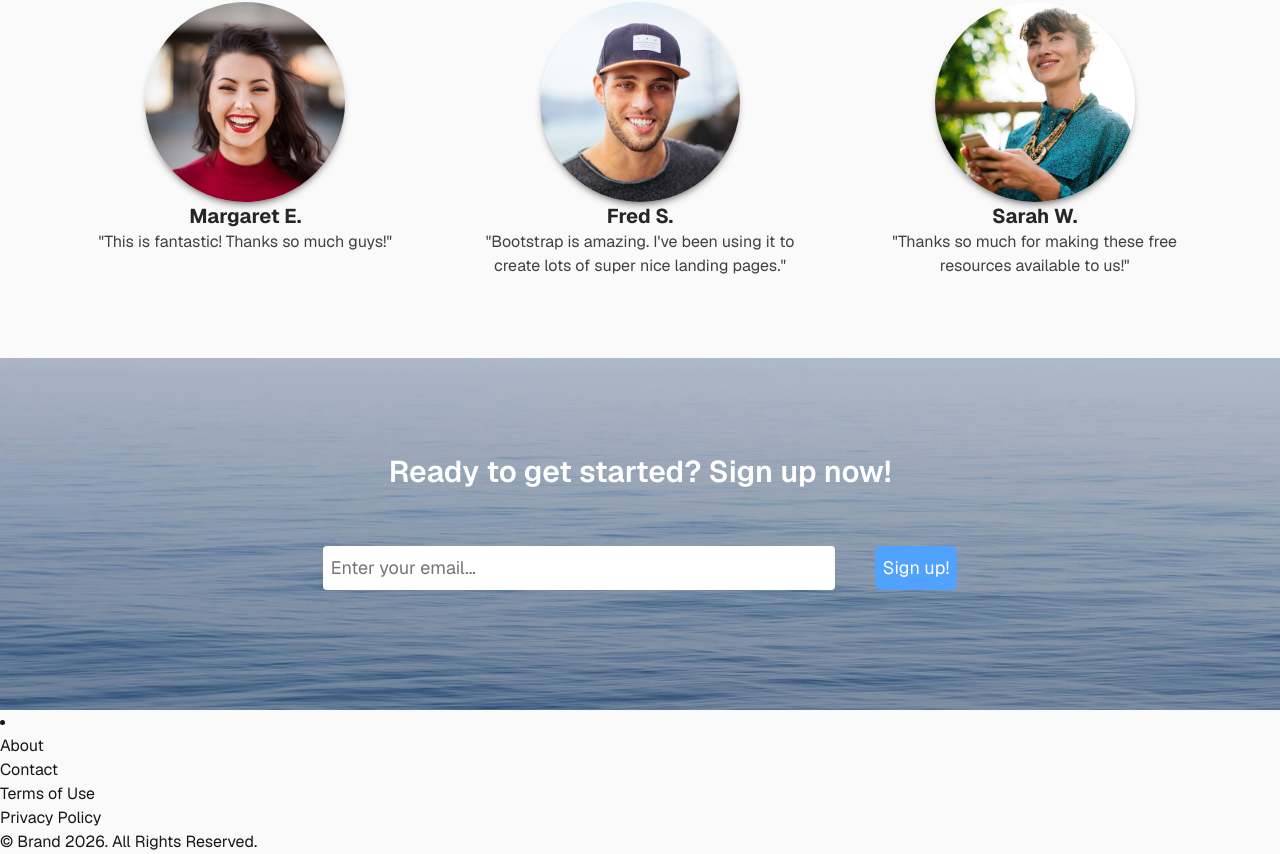
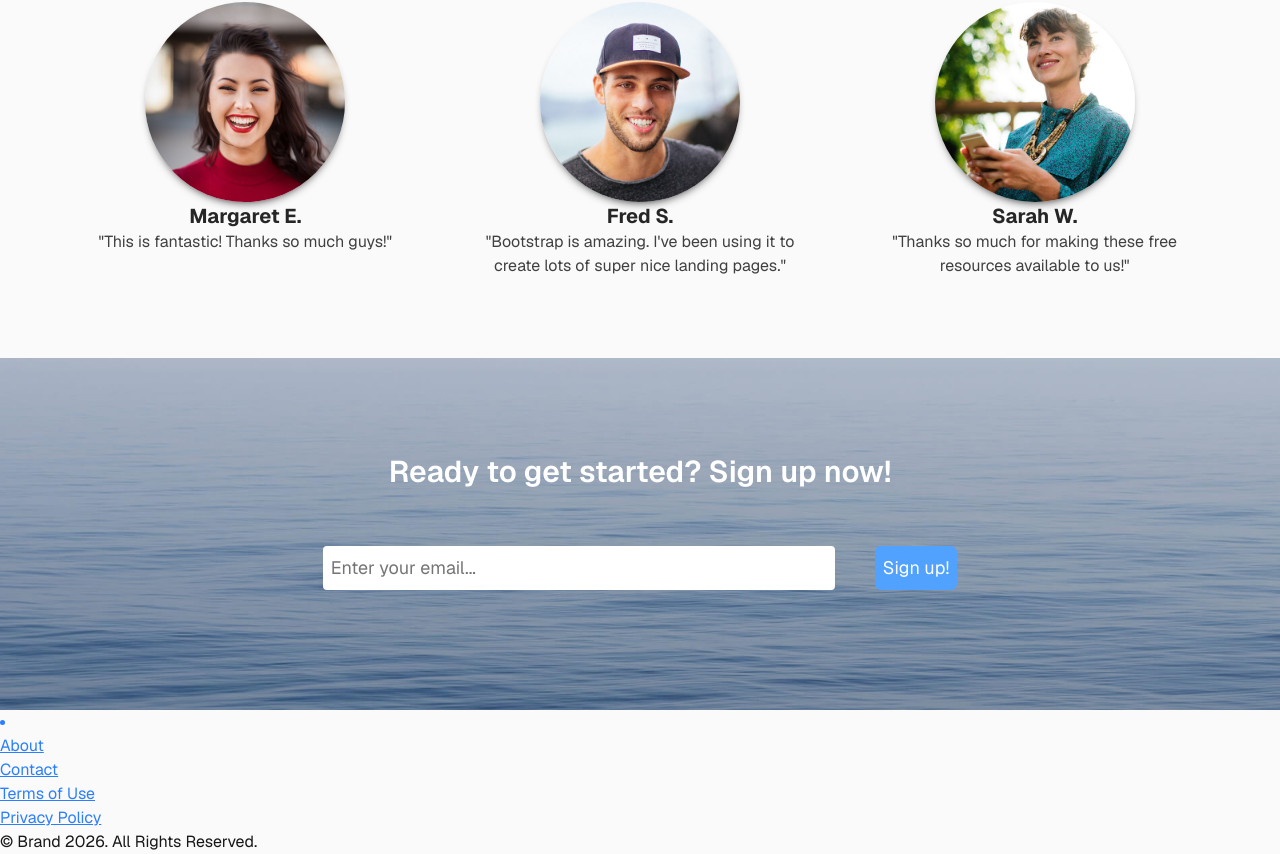
Before and after one commit to Jas-creator-31/bootstrap-studio-landing-page, a Next.js app: page / in a window 1280 px wide. Shown: the part 2495-3349 px from the top of the page. Built offline with nearby package versions, Linux system fonts and the light colour scheme.

Commit message:
fix: made list text look like a link

```diff
--- a/src/app/components/Footer.tsx
+++ b/src/app/components/Footer.tsx
@@ -2,7 +2,7 @@ export default function Footer() {
   return (
     <footer>
       <div>
-        <li>
+        <li className="text-blue-500 underline">
           <ul>About</ul>
           <ul>Contact</ul>
           <ul>Terms of Use</ul>
```
